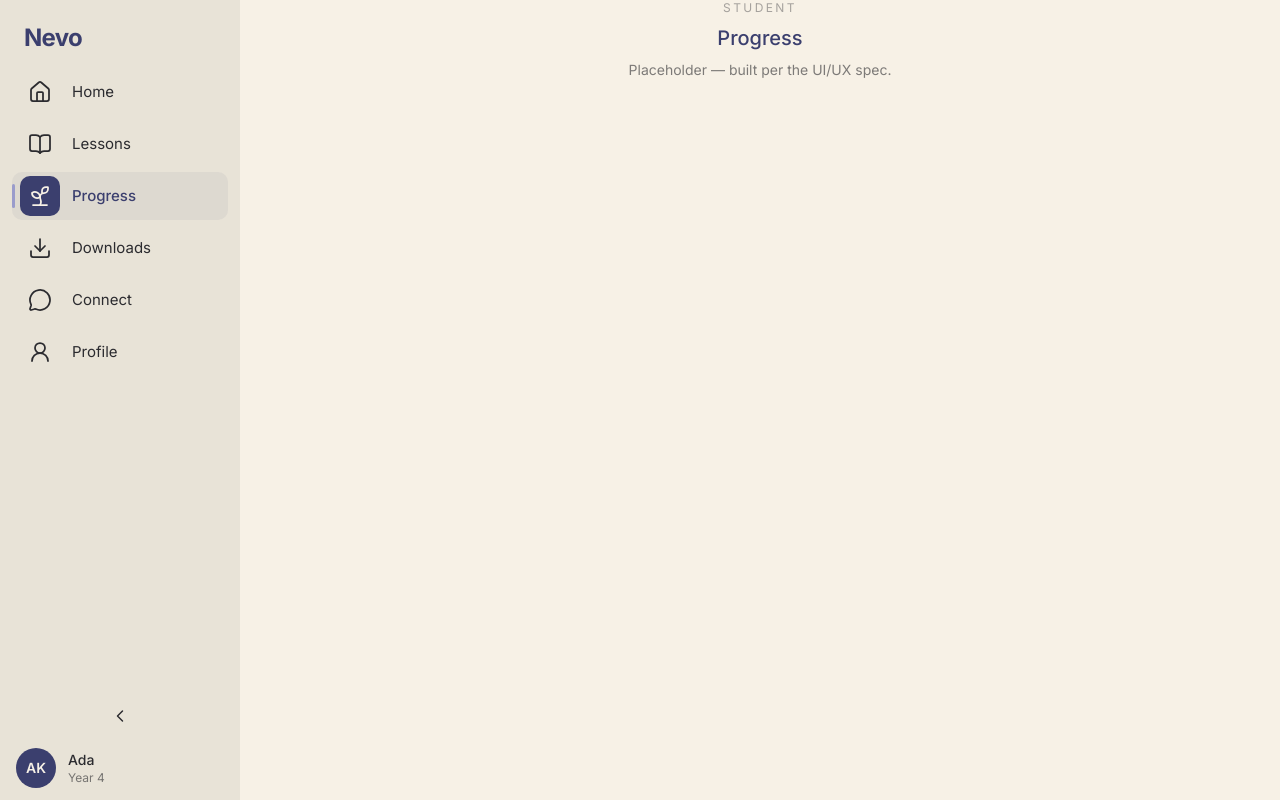
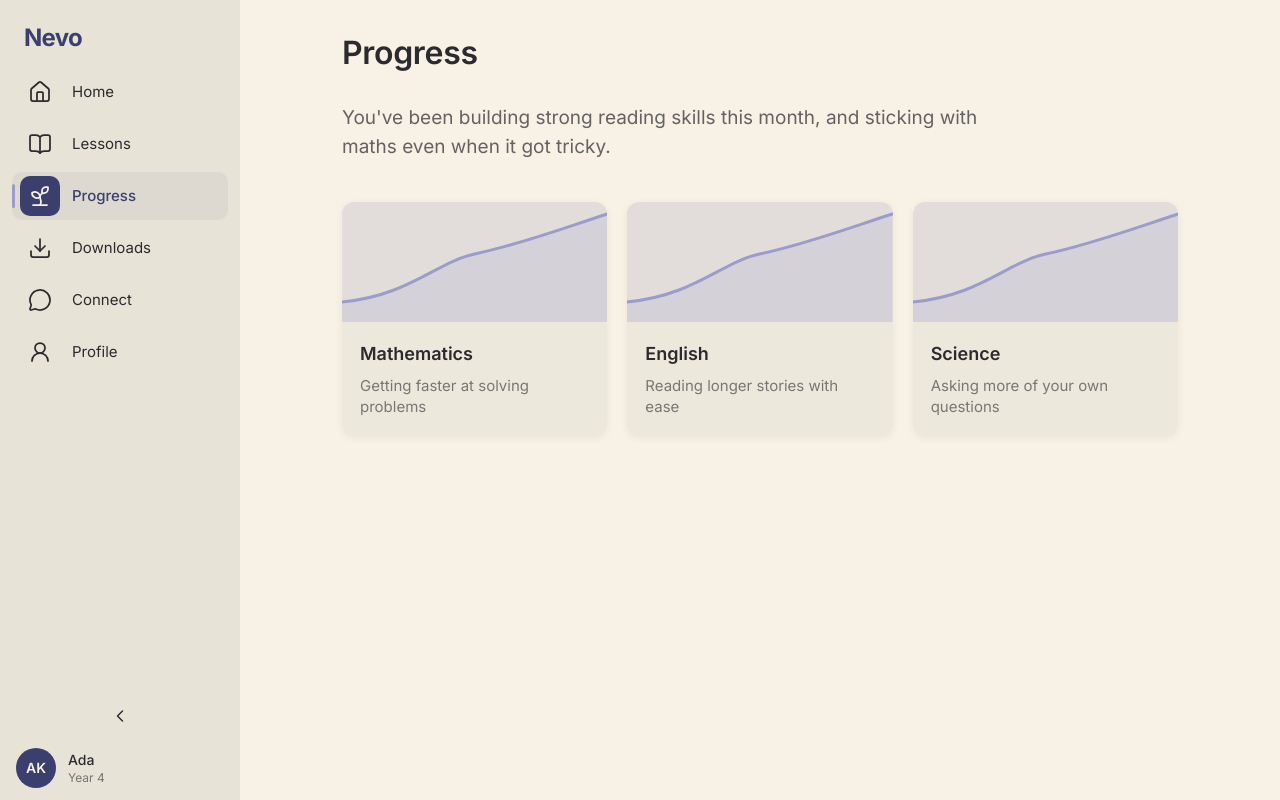
Before and after one commit to teslimsadiqnevo/nevo-frontend-2.0, a Next.js app: page /student/progress in a window 1280 px wide. Built offline with nearby package versions, Linux system fonts and the light colour scheme.

Commit message:
feat(student): add progress tab

```diff
--- a/src/app/student/progress/page.tsx
+++ b/src/app/student/progress/page.tsx
@@ -1,9 +1,10 @@
+import type { Metadata } from "next";
+import { ProgressTab } from "@/components/student/Progress/ProgressTab";
+
+export const metadata: Metadata = {
+  title: "Progress — Nevo",
+};
+
 export default function StudentProgressPage() {
-  return (
-    <main className="flex flex-1 flex-col items-center justify-center gap-2">
-      <p className="text-xs tracking-[0.2em] uppercase text-nevo-near-black/40">Student</p>
-      <h1 className="text-xl font-medium text-nevo-navy">Progress</h1>
-      <p className="text-sm text-nevo-near-black/60">Placeholder — built per the UI/UX spec.</p>
-    </main>
-  );
+  return <ProgressTab />;
 }
--- /dev/null
+++ b/src/components/student/Progress/ProgressTab.tsx
@@ -0,0 +1,91 @@
+// ── Mock data ───────────────────────────────────────────────────────────────
+// TODO(api): source the growth summary + per-subject notes from the profile /
+// progress backend. All framing is plain-language and qualitative — never a
+// percentile, score, or peer comparison (Product Arch B.7 / constitution).
+const GROWTH_SUMMARY =
+  "You've been building strong reading skills this month, and sticking with maths even when it got tricky.";
+
+interface SubjectGrowth {
+  name: string;
+  note: string;
+}
+
+const SUBJECTS: SubjectGrowth[] = [
+  { name: "Mathematics", note: "Getting faster at solving problems" },
+  { name: "English", note: "Reading longer stories with ease" },
+  { name: "Science", note: "Asking more of your own questions" },
+];
+
+/**
+ * Progress Tab (screen 22). Growth in plain language: a warm summary of how the
+ * student has been doing, then a card per subject with a gentle upward curve and
+ * a qualitative note. Deliberately no numbers — no percentile, no score, no
+ * peer comparison — only the direction of travel.
+ */
+export function ProgressTab() {
+  return (
+    <div className="mx-auto w-full max-w-[900px] px-5 py-2 pb-6 sm:px-8 sm:py-6 lg:py-8">
+      <h1 className="text-2xl font-semibold tracking-[-0.01em] text-nevo-near-black sm:text-[30px] lg:text-[32px]">
+        Progress
+      </h1>
+
+      <p className="mt-5 max-w-[300px] text-base leading-[1.55] text-nevo-near-black/72 sm:mt-6 sm:max-w-[560px] sm:text-[18px] lg:mt-7 lg:max-w-[640px] lg:text-[19px]">
+        {GROWTH_SUMMARY}
+      </p>
+
+      {/* Subject growth — horizontal scroll on mobile, grid on tablet/desktop */}
+      <div className="-mx-5 mt-6 flex gap-3.5 overflow-x-auto px-5 pb-1 sm:mx-0 sm:mt-9 sm:grid sm:grid-cols-2 sm:gap-5 sm:overflow-visible sm:px-0 lg:mt-10 lg:grid-cols-3 [&::-webkit-scrollbar]:hidden">
+        {SUBJECTS.map((subject) => (
+          <SubjectCard key={subject.name} subject={subject} />
+        ))}
+      </div>
+    </div>
+  );
+}
+
+/** One subject's growth — a decorative upward curve + a plain-language note. */
+function SubjectCard({ subject }: { subject: SubjectGrowth }) {
+  return (
+    <div className="w-[180px] shrink-0 overflow-hidden rounded-[12px] bg-nevo-cream-elevated shadow-elevation-1 sm:w-auto">
+      <GrowthCurve />
+      <div className="p-3.5 sm:p-[18px]">
+        <p className="text-base font-semibold text-nevo-near-black sm:text-[18px]">
+          {subject.name}
+        </p>
+        <p className="mt-1.5 text-sm leading-[1.4] text-nevo-near-black/60 sm:mt-2 sm:text-[15px] sm:leading-[1.45]">
+          {subject.note}
+        </p>
+      </div>
+    </div>
+  );
+}
+
+/**
+ * A calm, rising curve — direction of travel, not data. No axes, no numbers;
+ * decorative by design (`aria-hidden`), so a screen reader hears only the note.
+ */
+function GrowthCurve() {
+  return (
+    <div className="h-20 bg-nevo-violet/14 sm:h-[120px]">
+      <svg
+        viewBox="0 0 280 120"
+        width="100%"
+        height="100%"
+        preserveAspectRatio="none"
+        aria-hidden
+      >
+        <path
+          d="M0 100 C70 94 100 60 140 52 C190 42 240 24 280 12 L280 120 L0 120 Z"
+          fill="rgba(154,156,203,0.18)"
+        />
+        <path
+          d="M0 100 C70 94 100 60 140 52 C190 42 240 24 280 12"
+          fill="none"
+          stroke="#9a9ccb"
+          strokeWidth="3"
+          strokeLinecap="round"
+        />
+      </svg>
+    </div>
+  );
+}
```
